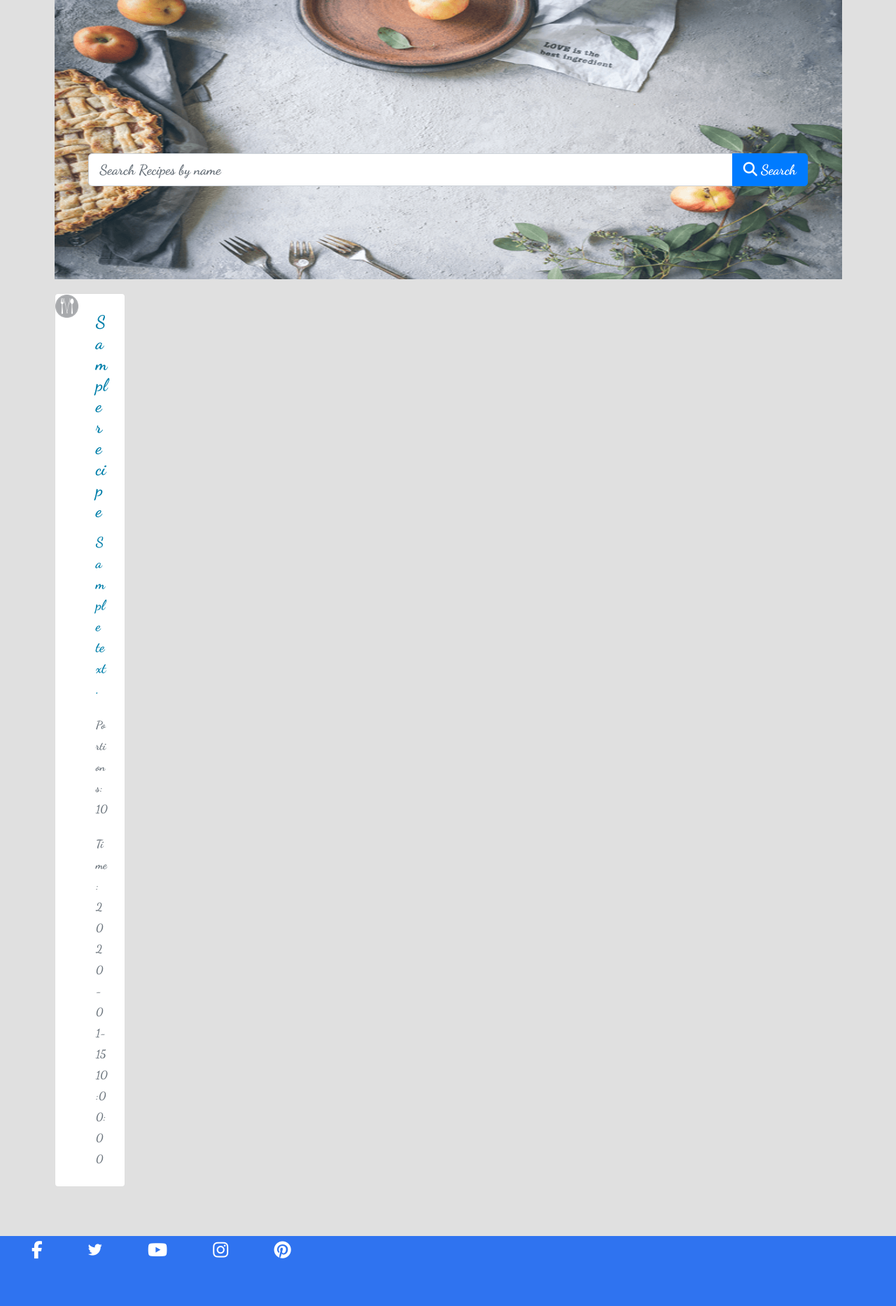
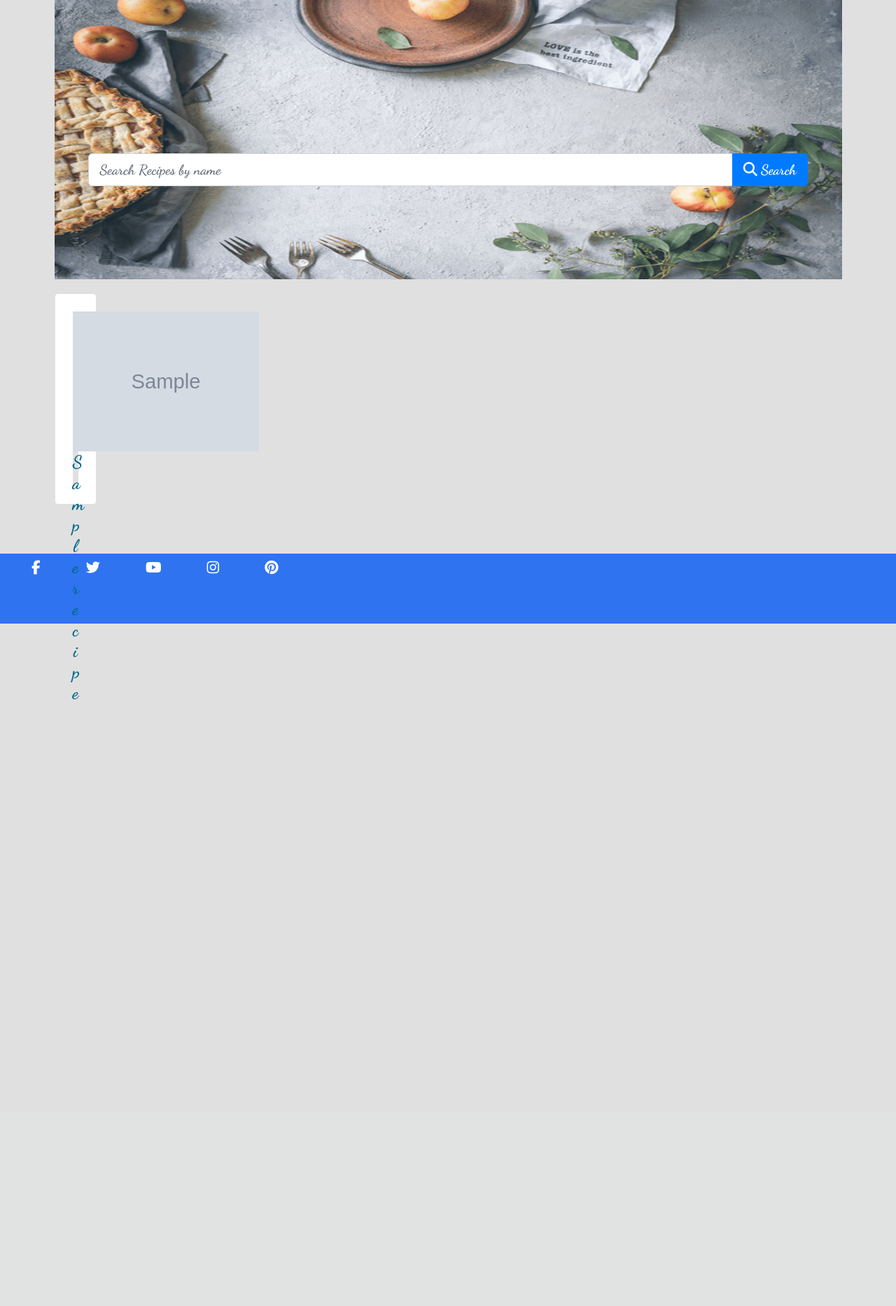
Before and after one commit to Dhracko/frankies_kitchen, a Flask app: page / in a window 1280 px wide. Shown: the part 151-2017 px from the top of the page at 70% size. After the commit the page ends 1151 px from the top, so only its background shows below. Run offline with Flask 2, Linux system fonts and the light colour scheme; grey boxes marked "Sample" are stand-in pictures; a database or web service that is not in the repository returns one stand-in record (values such as "Sample title"); some libraries are stand-ins or nearby versions.

Commit message:
Added Flip-over to cards

```diff
--- a/static/css/style.css
+++ b/static/css/style.css
@@ -97,7 +97,6 @@ body {
 }
 
 /* Landing Page */
-
 .wrap-content {
   width: 90%;
   vertical-align: middle;
@@ -131,7 +130,49 @@ body {
 
 .card-body a {
   text-decoration: none;
-  color: #007faa;
+
+}
+
+/* Card Flip effect */
+.card-body {
+  background-color: transparent;
+  perspective: 1000px;
+  width: 300px;
+  height: 300px;
+}
+
+.card-front img {
+  max-height: 200px;
+  max-width: 300px;
+}
+
+.flip-card-inner {
+  position: relative;
+  width: 100%;
+  height: 100%;
+  text-align: center;
+  transition: transform 2s;
+  transform-style: preserve-3d;
+}
+
+.card-body:hover .flip-card-inner {
+  transform: rotateY(180deg);
+}
+
+.card-front,
+.card-back {
+  position: absolute;
+  width: 100%;
+  height: 100%;
+  -webkit-backface-visibility: hidden; /* Safari */
+  backface-visibility: hidden;
+  color: #036788;
+  background-color: #e0e0e0;
+}
+
+.card-back {
+  transform: rotateY(180deg);
+  font-size: 16px
 }
 
 /* New Recipe Creation  */
--- a/templates/base.html
+++ b/templates/base.html
@@ -75,19 +75,19 @@
       <div class="container-fluid footer-bg">
         <div class="row">
           <div class="col-12 col-md social-icon">
-            <a href="https://www.facebook.com/" target="_blank"
-              ><i class="fab fa-facebook-f fa-lg"></i></a>
+            <a href="https://www.facebook.com/" target="_blank" `rel="noreferrer"
+              ><i class="fab fa-facebook-f"></i></a>
             <a href="https://twitter.com/" target="_blank" rel="noreferrer"
               ><i class="fab fa-twitter" ></i
             ></a>
             <a href="https://www.youtube.com/" target="_blank" rel="noreferrer"
-              ><i class="fab fa-youtube fa-lg"></i
+              ><i class="fab fa-youtube"></i
             ></a>
             <a href="https://www.instagram.com/" target="_blank" rel="noreferrer"
-              ><i class="fab fa-instagram fa-lg"></i
+              ><i class="fab fa-instagram"></i
             ></a>
             <a href="https://www.pinterest.co.uk/" target="_blank" rel="noreferrer"
-              ><i class="fab fa-pinterest fa-lg"></i
+              ><i class="fab fa-pinterest"></i
             ></a>
           </div>
         </div>
@@ -96,10 +96,7 @@
     <script src="https://cdnjs.cloudflare.com/ajax/libs/jquery/3.5.1/jquery.min.js"></script>
     <script src="https://cdn.jsdelivr.net/npm/popper.js@1.16.1/dist/umd/popper.min.js"></script>
     <script src="https://stackpath.bootstrapcdn.com/bootstrap/4.5.2/js/bootstrap.min.js"></script>
-    <script
-      src="https://kit.fontawesome.com/95b8c22c5d.js"
-      crossorigin="anonymous"
-    ></script>
+    <script src="https://kit.fontawesome.com/95b8c22c5d.js" crossorigin="anonymous"></script>
     <script>
       function openNav() {
         document.getElementById("menu").style.width = "50%";
--- a/templates/initial.html
+++ b/templates/initial.html
@@ -2,8 +2,12 @@
 
 <!-- Search Bar -->
 <div id="search-bar" class="container">
-  <div class="row justify-content-center ">
-    <form class="col search-bar" action="{{url_for('get_search')}}" method="POST">
+  <div class="row justify-content-center">
+    <form
+      class="col search-bar"
+      action="{{url_for('get_search')}}"
+      method="POST"
+    >
       <div class="input-group">
         <input
           type="search"
@@ -30,25 +34,26 @@
     <div class="col-sm-12 col-md-6 col-lg-4">
       <div class="card mb-3">
         <div class="row no-gutters">
-          <div class="col-md-4">
+          <!-- <div class="col-md-0">
             <a
               href="{{url_for('get_recipe', recipe_id=recipe['_id'],recipe_name=recipe['recipe_name'])}}"
-            >
-              <img
-                src="{{url_for('static', filename='images/generic_logo.png')}}"
-                class="card-img"
-                alt="recipe image"
-              />
-            </a>
-          </div>
+            ></a>
+          </div> -->
 
-          <div class="col-md-8">
+          <!-- <div class="col-md"> -->
             <div class="card-body">
               <a
                 href="{{url_for('get_recipe',recipe_id=recipe['_id'],recipe_name=recipe['recipe_name'])}}"
               >
+                <div class="flip-card-inner">
+                  <div class="card-front">
+                    <img
+                      src="{{recipe.recipe_image}}"
+                      alt="{{recipe.recipe_name}} image"
+                    />
                     <h5 class="card-title">{{recipe.recipe_name}}</h5>
-                <p class="card-text">{{recipe.recipe_description}}</p>
+                  </div>
+                  <div class="card-back">
                     <p class="card-text">
                       <small class="text-muted"
                         >Portions: {{recipe.recipe_portions}}</small
@@ -56,12 +61,15 @@
                     </p>
                     <p class="card-text">
                       <small class="text-muted"
-                    >Time: {{recipe.recipe_cooking_time}}</small
+                        >Cooking Time: {{recipe.recipe_cooking_time}}</small
                       >
                     </p>
+                    <p class="card-text">{{recipe.recipe_description}}</p>
+                  </div>
+                </div>
               </a>
             </div>
-          </div>
+          <!-- </div> -->
         </div>
       </div>
     </div>
```
Also changed, not shown: README.md, static/images/wrap.jpg (deleted). Lines whose indentation alone changed are shown as unchanged.
